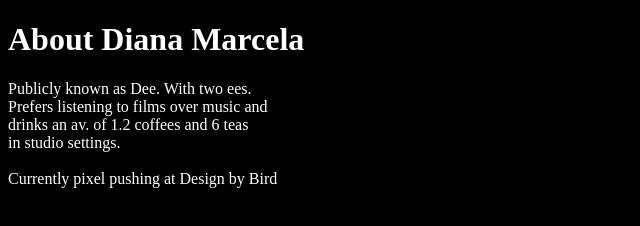
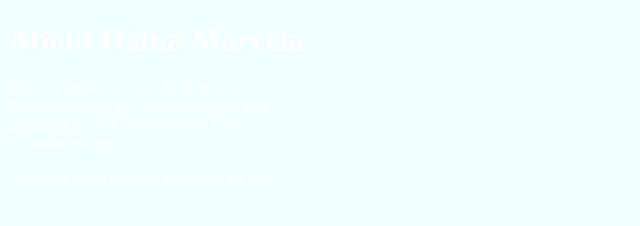
Before and after one commit to deemarcela/deemarcela.github.io, a plain HTML site: page unit_1/index.html in a window 1280 px wide. Shown: the whole page, without its empty margins (0-640 px from the left). Drawn offline with Linux system fonts and the light colour scheme.

Commit message:
Changing colour

```diff
--- a/unit_1/css/style.css
+++ b/unit_1/css/style.css
@@ -1,5 +1,5 @@
 body {
-    background-color: black;
+    background-color: #F0FFFF;
 }
 
 h1, p {
```
